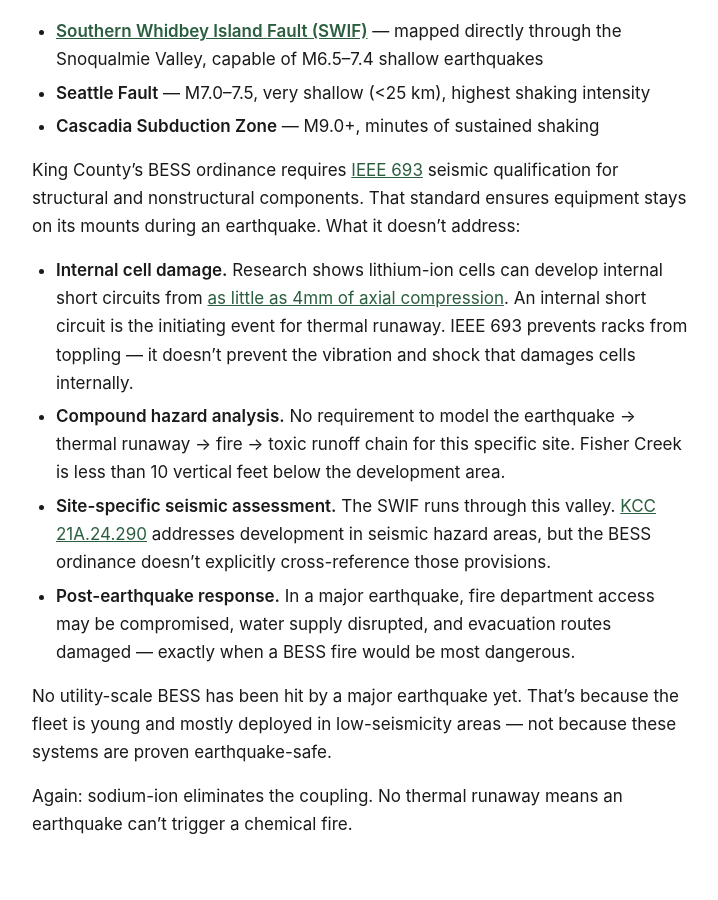
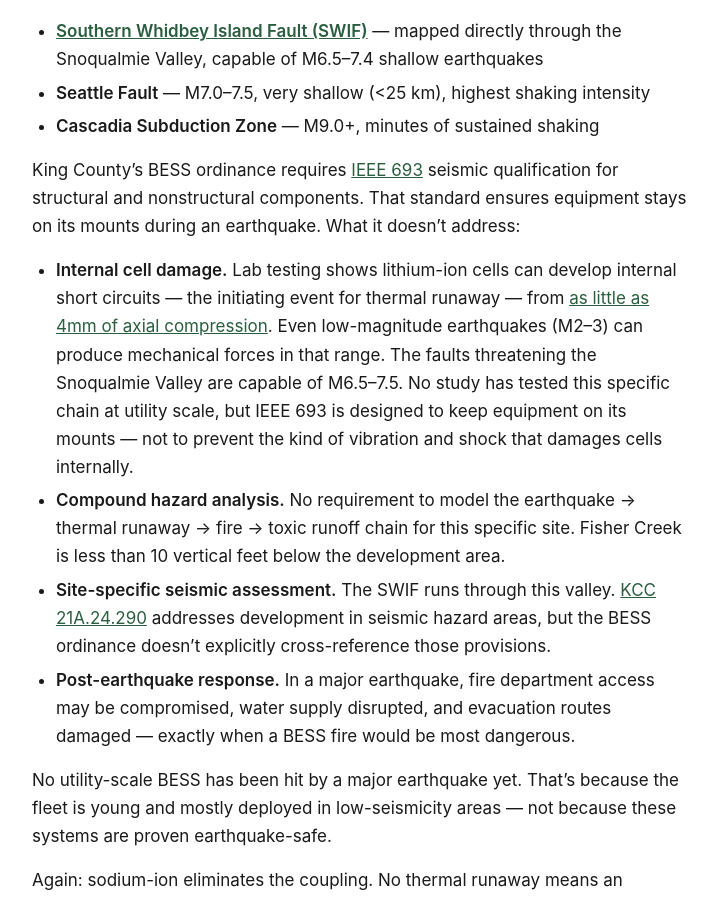
Before and after one commit to calef/cascadia-ridge-bess, a Jekyll site: the page built from _pages/fire-risk.md, in a window 1280 px wide and 900 px high, scrolled down 3110 px. Shown: the whole window, without its empty margins (280-998 px from the left). Built offline with Jekyll 4.4.1, drawn with Linux system fonts in a browser that asks for light colours.

```diff
--- a/_pages/fire-risk.md
+++ b/_pages/fire-risk.md
@@ -84,7 +84,7 @@ The Snoqualmie Valley sits at the intersection of three fault systems:
 
 King County's BESS ordinance requires [IEEE 693](https://standards.ieee.org/ieee/693/4996/) seismic qualification for structural and nonstructural components. That standard ensures equipment stays on its mounts during an earthquake. What it doesn't address:
 
-- **Internal cell damage.** Research shows lithium-ion cells can develop internal short circuits from [as little as 4mm of axial compression](https://www.sciencedirect.com/science/article/abs/pii/S0378775314007708). An internal short circuit is the initiating event for thermal runaway. IEEE 693 prevents racks from toppling — it doesn't prevent the vibration and shock that damages cells internally.
+- **Internal cell damage.** Lab testing shows lithium-ion cells can develop internal short circuits — the initiating event for thermal runaway — from [as little as 4mm of axial compression](https://www.sciencedirect.com/science/article/abs/pii/S0378775314007708). Even low-magnitude earthquakes (M2–3) can produce mechanical forces in that range. The faults threatening the Snoqualmie Valley are capable of M6.5–7.5. No study has tested this specific chain at utility scale, but IEEE 693 is designed to keep equipment on its mounts — not to prevent the kind of vibration and shock that damages cells internally.
 - **Compound hazard analysis.** No requirement to model the earthquake → thermal runaway → fire → toxic runoff chain for this specific site. Fisher Creek is less than 10 vertical feet below the development area.
 - **Site-specific seismic assessment.** The SWIF runs through this valley. [KCC 21A.24.290](https://aqua.kingcounty.gov/council/clerk/code/24-30_Title_21A.pdf) addresses development in seismic hazard areas, but the BESS ordinance doesn't explicitly cross-reference those provisions.
 - **Post-earthquake response.** In a major earthquake, fire department access may be compromised, water supply disrupted, and evacuation routes damaged — exactly when a BESS fire would be most dangerous.
```
Also changed, not shown: _pages/faq.md (+1 -1 lines).
